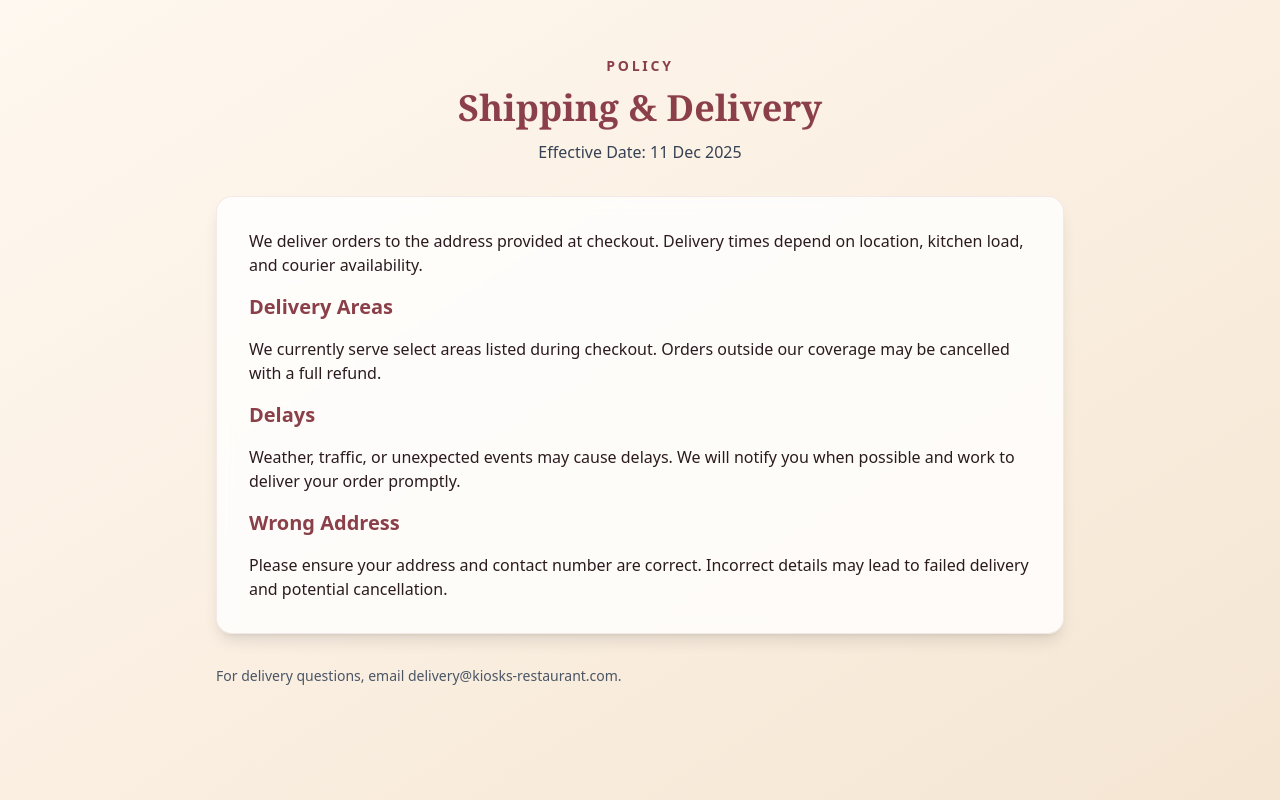
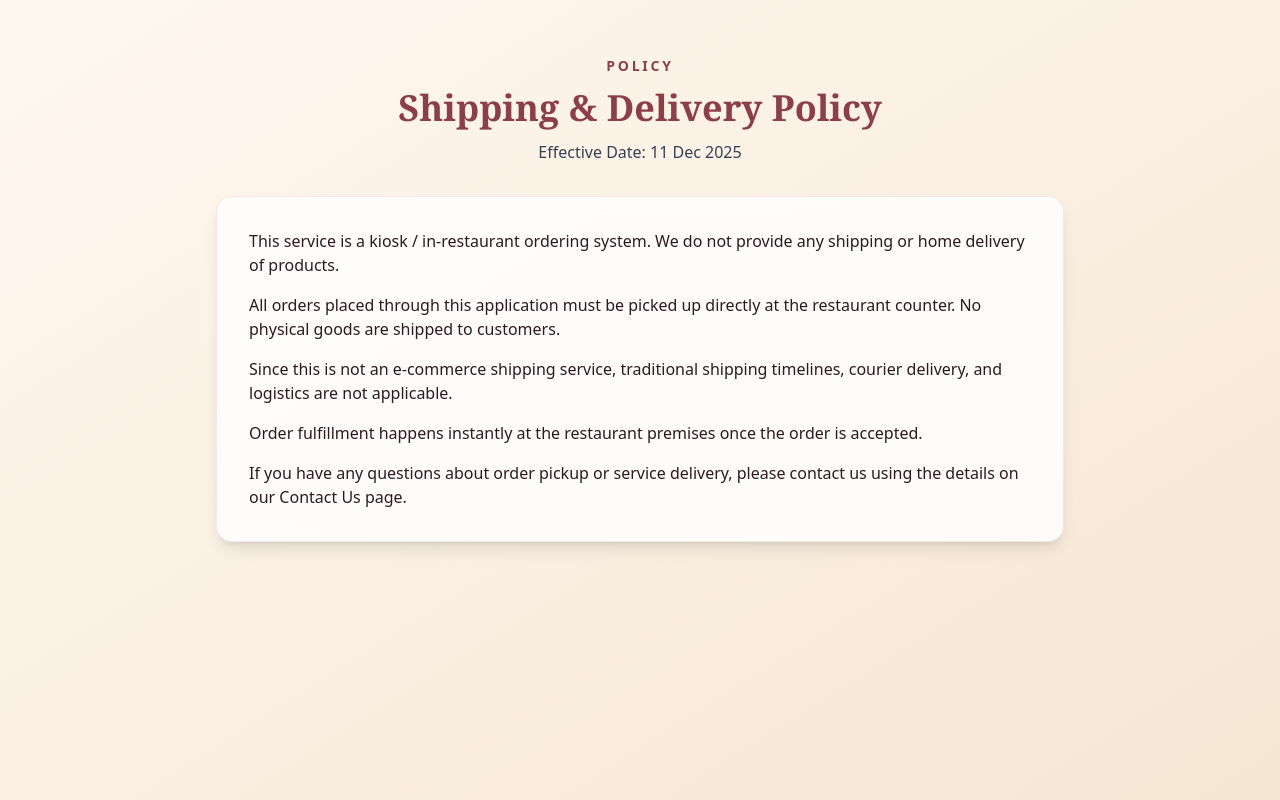
Before and after one commit to Shaikh-Suja-Rahaman/Kiosks-Restaurant-Ordering-webapp, a React app in the folder frontend/: page /shipping in a window 1280 px wide. Built offline with nearby package versions, Linux system fonts and the light colour scheme; no server answers; the HTML template or start-up script is replaced by a standard one.

Commit message:
Update ShippingPage to clarify in-restaurant pickup policy and remove delivery information

```diff
--- a/frontend/src/pages/ShippingPage.jsx
+++ b/frontend/src/pages/ShippingPage.jsx
@@ -6,35 +6,31 @@ export default function ShippingPage() {
       <div className="max-w-4xl mx-auto px-6 py-14 space-y-8">
         <header className="space-y-3 text-center">
           <p className="text-sm uppercase tracking-[0.2em] text-[#8B4049] font-semibold">Policy</p>
-          <h1 className="text-4xl font-serif font-bold text-[#8B4049]">Shipping & Delivery</h1>
+          <h1 className="text-4xl font-serif font-bold text-[#8B4049]">Shipping & Delivery Policy</h1>
           <p className="text-gray-700">Effective Date: 11 Dec 2025</p>
         </header>
 
         <section className="space-y-4 bg-white/80 backdrop-blur rounded-2xl shadow-lg p-8 border border-[#8B4049]/10">
           <p>
-            We deliver orders to the address provided at checkout. Delivery times depend on location, kitchen load, and
-            courier availability.
+            This service is a kiosk / in-restaurant ordering system. We do not provide any shipping or home delivery of
+            products.
           </p>
-          <h2 className="text-xl font-semibold text-[#8B4049]">Delivery Areas</h2>
           <p>
-            We currently serve select areas listed during checkout. Orders outside our coverage may be cancelled with a
-            full refund.
+            All orders placed through this application must be picked up directly at the restaurant counter. No physical
+            goods are shipped to customers.
           </p>
-          <h2 className="text-xl font-semibold text-[#8B4049]">Delays</h2>
           <p>
-            Weather, traffic, or unexpected events may cause delays. We will notify you when possible and work to
-            deliver your order promptly.
+            Since this is not an e-commerce shipping service, traditional shipping timelines, courier delivery, and
+            logistics are not applicable.
           </p>
-          <h2 className="text-xl font-semibold text-[#8B4049]">Wrong Address</h2>
           <p>
-            Please ensure your address and contact number are correct. Incorrect details may lead to failed delivery and
-            potential cancellation.
+            Order fulfillment happens instantly at the restaurant premises once the order is accepted.
+          </p>
+          <p>
+            If you have any questions about order pickup or service delivery, please contact us using the details on our
+            Contact Us page.
           </p>
         </section>
-
-        <footer className="text-sm text-gray-600">
-          For delivery questions, email delivery@kiosks-restaurant.com.
-        </footer>
       </div>
     </div>
   );
```
